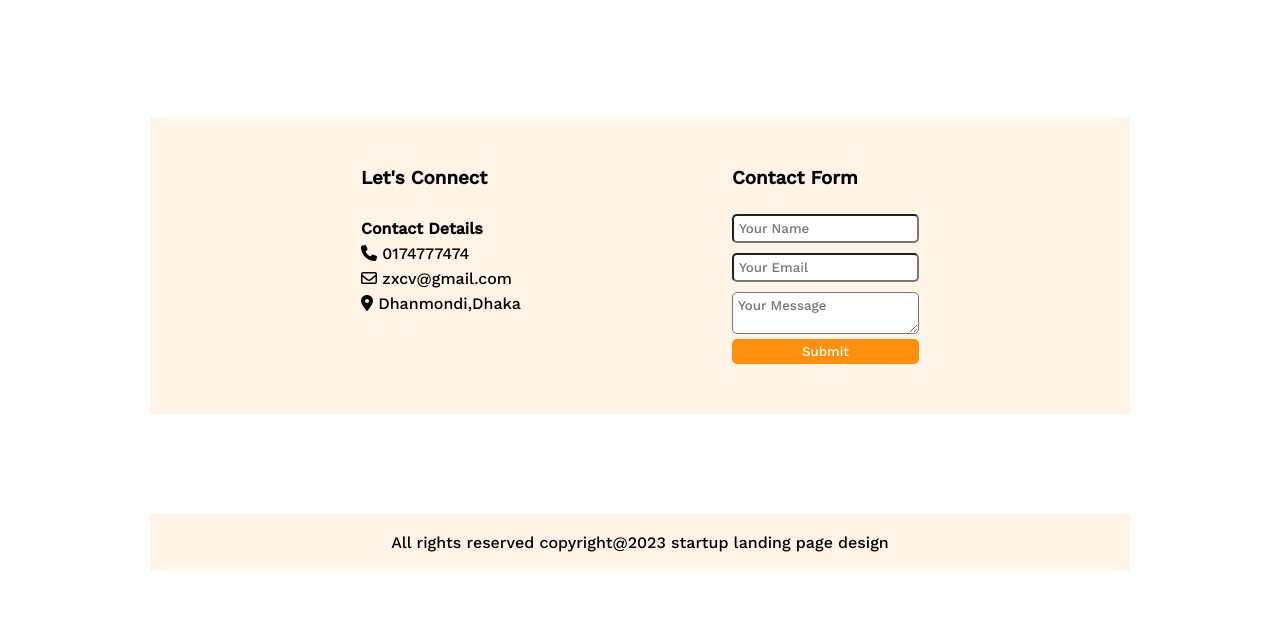
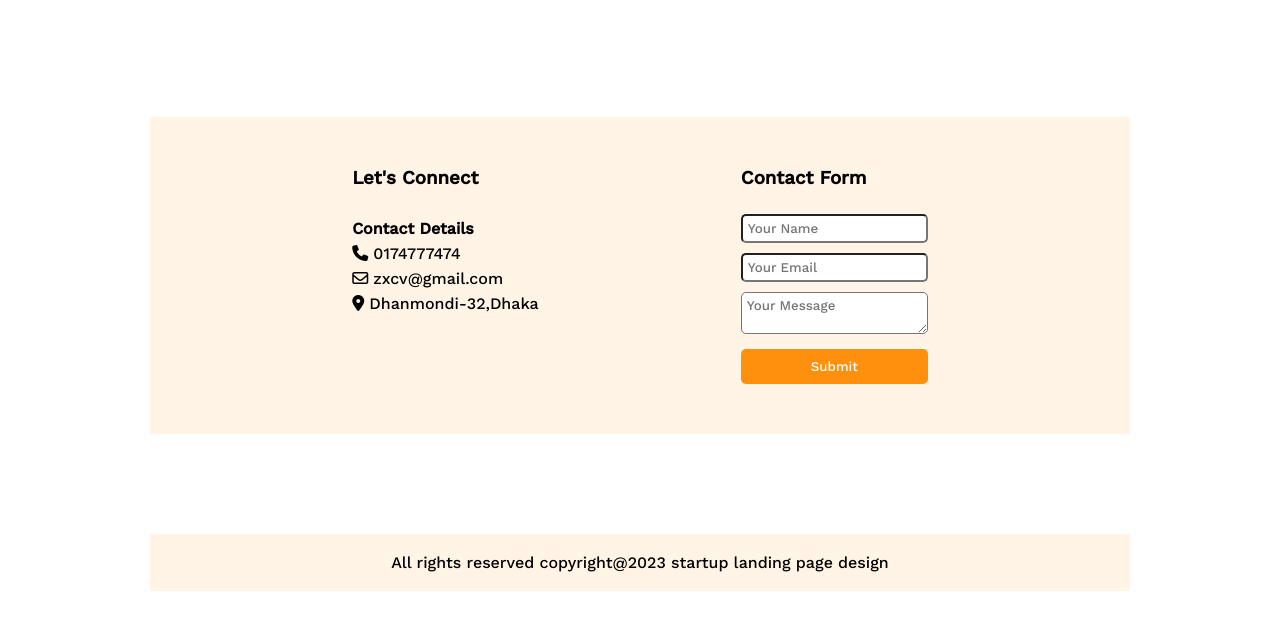
Before and after one commit to riaz9191/g3-architects, a plain HTML site: page index.html in a window 1280 px wide. Shown: the part 3504-4133 px from the top of the page. Drawn offline with nearby package versions, Linux system fonts and the light colour scheme.

Commit message:
TASK FINISHED

```diff
--- a/index.html
+++ b/index.html
@@ -178,7 +178,7 @@
                         <h4>Contact Details</h4>
                         <p class="e"><i class="fa-solid fa-phone"></i> 0174777474</p>
                         <p class="e"><i class="fa-regular fa-envelope"></i> zxcv@gmail.com</p>
-                        <p class="e"><i class="fa-solid fa-location-dot"></i>   Dhanmondi,Dhaka</p>
+                        <p class="e"><i class="fa-solid fa-location-dot"></i>   Dhanmondi-32,Dhaka</p>
                     </div>
                 </div>
                 <div class="form">
@@ -187,7 +187,7 @@
                         <input class="q" type="text" placeholder="Your Name">
                         <input class="q" type="email" name="" id="" placeholder="Your Email">
                         <textarea class="q"  rows="" cols="" placeholder="Your Message"></textarea>
-                    <button style="color:white; background-color:#FF900E; border:0;border-radius:5px; padding:5px">Submit</button></div>
+                    <button style="color:white; background-color:#FF900E; border:0;border-radius:5px; padding:10px; margin-top: 10px;">Submit</button></div>
                 </div>
             </div>
         </section>
```
